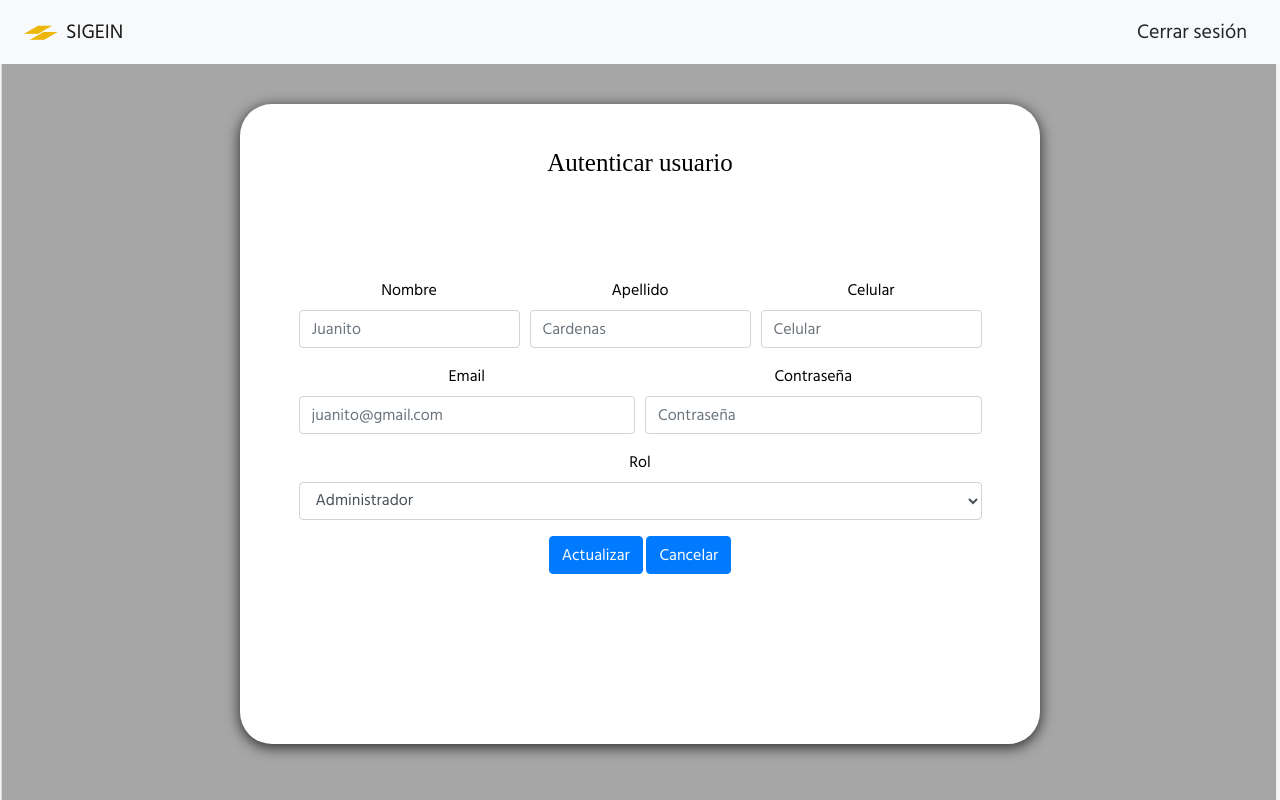
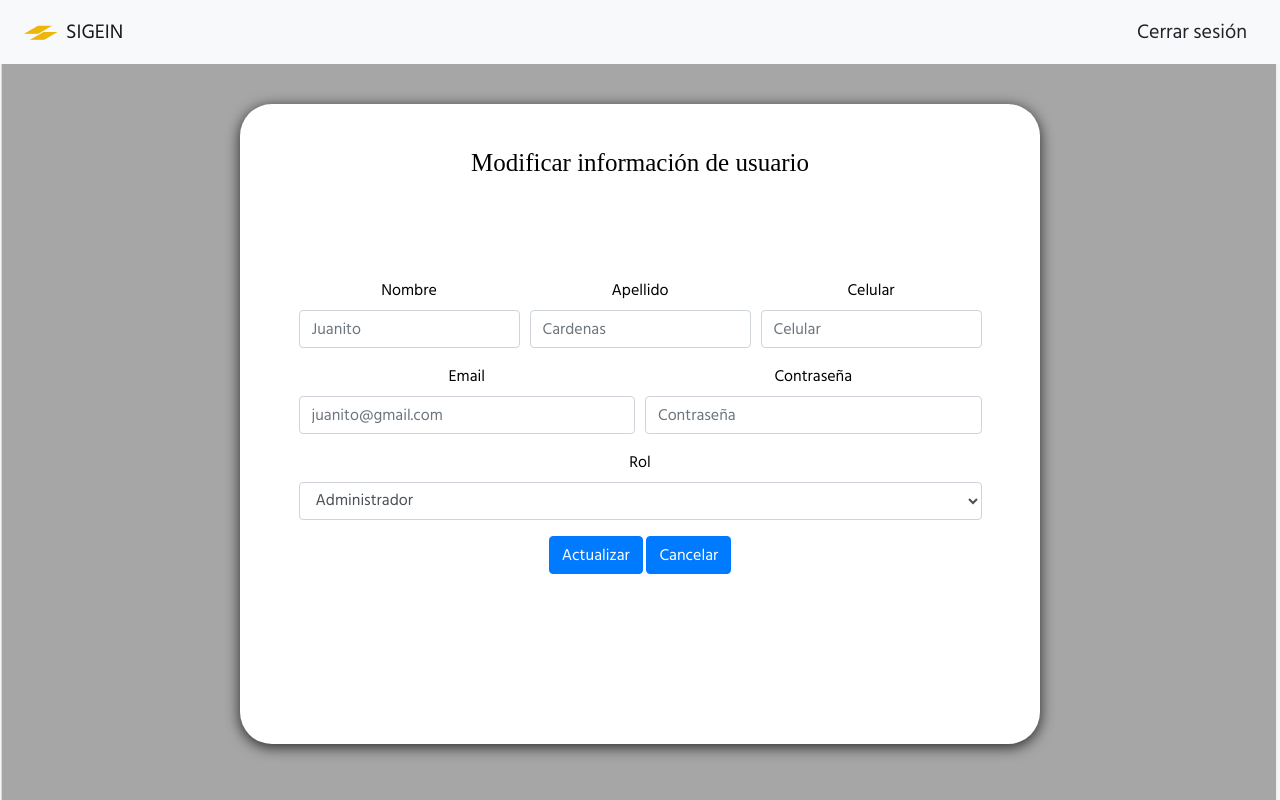
Before and after one commit to mayra-Sanchez/DesarrolloDeSoftware1, a React (Create React App) app: page /Admin/Autenticar-Usuario in a window 1280 px wide. Built offline with nearby package versions, Linux system fonts and the light colour scheme.

Commit message:
Cambios en admin

```diff
--- a/src/admin/components/ContenedorConsulta.jsx
+++ b/src/admin/components/ContenedorConsulta.jsx
@@ -3,6 +3,7 @@ import { useState } from "react";
 import { getAllClients } from "../../services/usersAll";
 import { useEffect } from "react";
 import Axios from "axios";
+import { Link } from "react-router-dom";
 import endpoints from "../../services/index";
 
 export function ContenedorConsulta(props) {
@@ -86,8 +87,9 @@ export function ContenedorConsulta(props) {
                                         <td>{usuarios.last_name}</td>
                                         <td>{usuarios.email}</td>
                                         <td>{usuarios.role}</td>
-                                        <td>{usuarios.is_active}</td>
-                                        <td>{usuarios.options} <button>Modificar usuarios</button><br></br><button>Cambiar estado</button></td>
+                                        <td>{usuarios.is_active ? ("Activo") : ("Inactivo")}</td>
+                                        <td>{usuarios.options} <Link to="/Admin/Autenticar-usuario" className="btn btn-outline-dark "> Modificar usuarios</Link>
+                                        <br></br><button className="btn btn-outline-dark  " >Cambiar estado</button></td>
                                     </tr>
                             ))}
 
--- a/src/admin/components/ContenedorPrincipal.jsx
+++ b/src/admin/components/ContenedorPrincipal.jsx
@@ -19,12 +19,6 @@ export function ContenedorPrincipal(props) {
         Registrar usuarios
       </Link>
       <Link
-        to="/Admin/Autenticar-usuario"
-        className="btn btn-outline-dark btn-lg mb-3"
-      >
-        Autenticar usuarios
-      </Link>
-      <Link
         to="/Admin/Consultar-informacion"
         className="btn btn-outline-dark btn-lg mb-3 "
       >
--- a/src/admin/pages/AutenticarUsuario.js
+++ b/src/admin/pages/AutenticarUsuario.js
@@ -24,7 +24,7 @@ const AutenticarUsuario = () => {
         </ul>
       </nav>
       <ContenedorAutenticar
-        texto1_Autenticar="Autenticar usuario"
+        texto1_Autenticar="Modificar información de usuario"
       />
     </div>
   );
--- a/src/admin/pages/ConsultarInformacion.js
+++ b/src/admin/pages/ConsultarInformacion.js
@@ -27,7 +27,7 @@ const ConsultarInformacion = () => {
                 </ul>
             </nav>
             <ContenedorConsulta
-            texto1_Consulta= "Consulta y modificación de usuarios"
+            texto1_Consulta= "Consulta de usuarios"
             />
         </div>
     );
```
